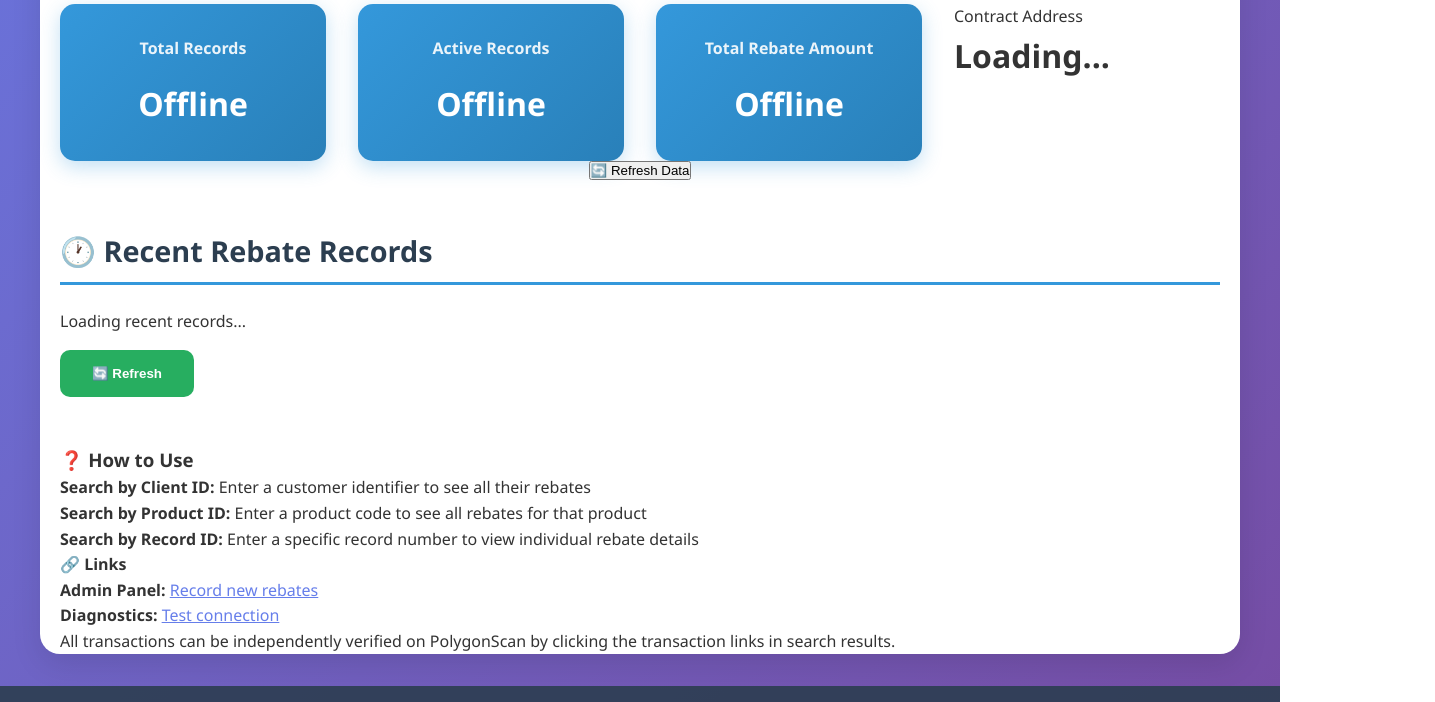
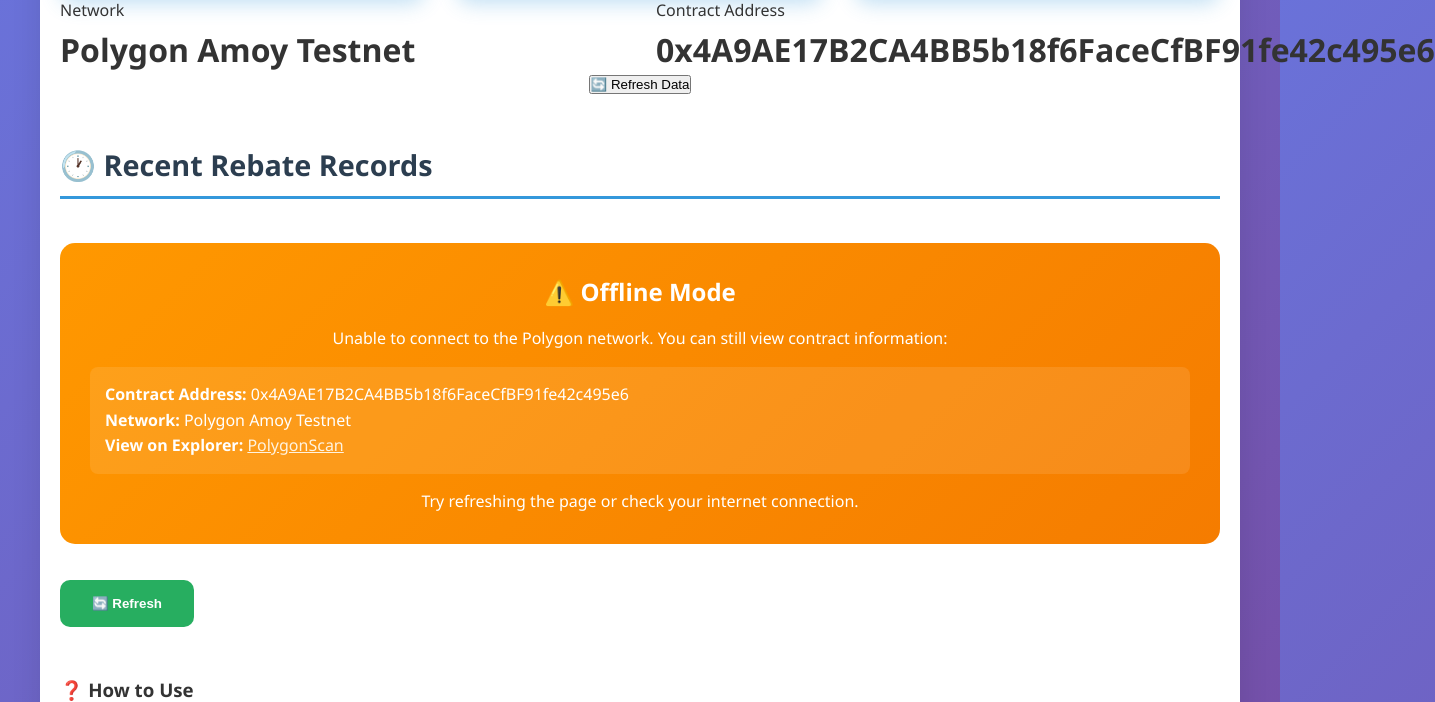
Before and after one commit to davioleung-mc/cash-rebate-tracker, a website: page explorer/index.html in a window 1280 px wide. Shown: the part 726-1428 px from the top of the page, 1435 px wide, since content can reach past the window. Drawn offline with Linux system fonts and the light colour scheme.

Commit message:
🔧 Add missing network-name DOM element to fix stats display
- Add network-name element that JavaScript tries to update
- Fix 'Cannot set properties of null (setting textContent)' errors
- Ensure all required DOM elements exist for loadContractStats method
- Display network information alongside contract address

This resolves the RPC failures caused by missing DOM elements during stats update.

```diff
--- a/explorer/index.html
+++ b/explorer/index.html
@@ -75,11 +75,18 @@
                     <h3>Total Rebate Amount</h3>
                     <p id="total-amount" class="stat-value">Loading...</p>
                 </div>
-                                    <div class="stat-item">
-                        <div class="stat-label">Contract Address</div>
-                        <div class="stat-value" id="contract-address">Loading...</div>
-                    </div>
+            </div>
+
+            <div class="stats-grid">
+                <div class="stat-item">
+                    <div class="stat-label">Network</div>
+                    <div class="stat-value" id="network-name">Loading...</div>
                 </div>
+                <div class="stat-item">
+                    <div class="stat-label">Contract Address</div>
+                    <div class="stat-value" id="contract-address">Loading...</div>
+                </div>
+            </div>
 
                 <div class="button-group">
                     <button id="refresh-stats" class="refresh-button">
```
